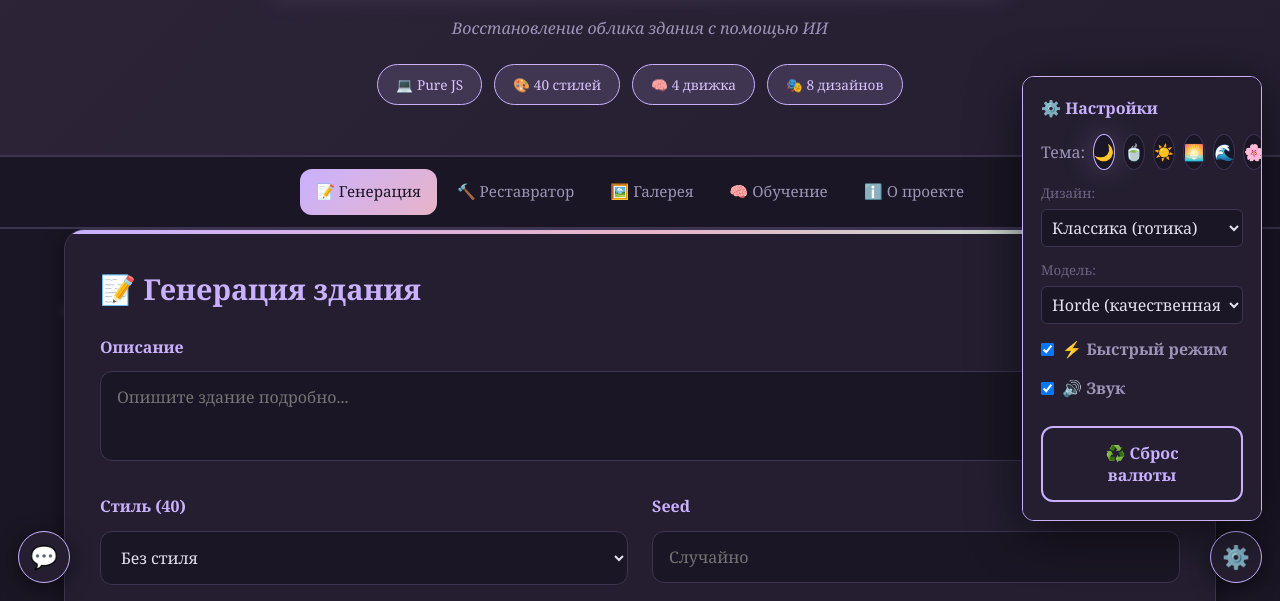
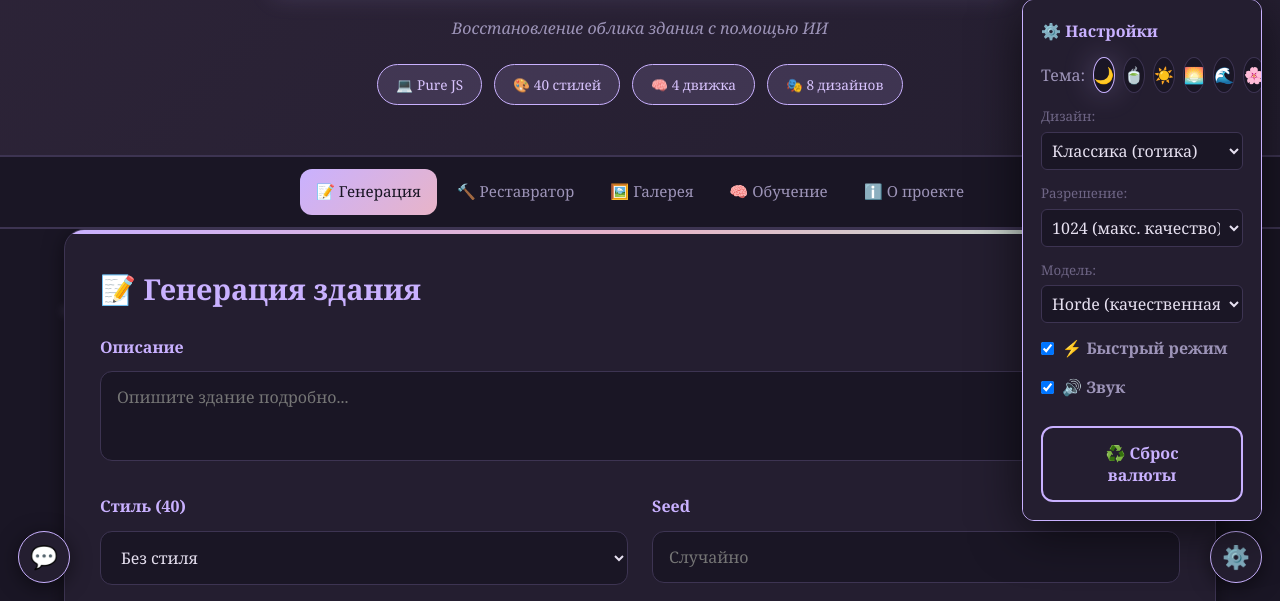
Before and after one commit to Tea-mushroomi/Team-tea-, a plain HTML site: page index.html in a window 1280 px wide. Both pictures are taken after a click on the button "⚙️". Shown: the part 199-800 px from the top of the page. Drawn offline with Linux system fonts and the light colour scheme; a web font is replaced by a local one.

Commit message:
Update index.html

```diff
--- a/index.html
+++ b/index.html
@@ -36,6 +36,14 @@
         </select>
     </div>
     <div class="set-row" style="flex-direction:column;align-items:flex-start;gap:4px;margin-top:8px">
+        <small style="color:var(--text-dim)">Разрешение:</small>
+        <select id="res-select" style="width:100%;padding:6px;background:var(--bg-input);color:var(--text);border:1px solid var(--border);border-radius:6px;font-family:var(--font)">
+            <option value="1024">1024 (макс. качество)</option>
+            <option value="768">768 (баланс)</option>
+            <option value="640">640 (быстро)</option>
+        </select>
+    </div>
+    <div class="set-row" style="flex-direction:column;align-items:flex-start;gap:4px;margin-top:8px">
         <small style="color:var(--text-dim)">Модель:</small>
         <select id="model-select" style="width:100%;padding:6px;background:var(--bg-input);color:var(--text);border:1px solid var(--border);border-radius:6px;font-family:var(--font)">
             <option value="horde">Horde (качественная)</option>
@@ -59,6 +67,7 @@
         <button class="chat-q" data-q="generate">Не генерирует</button>
         <button class="chat-q" data-q="restore">Не реставрирует</button>
         <button class="chat-q" data-q="slow">Долго ждать</button>
+        <button class="chat-q" data-q="diverse">Похожие картинки</button>
         <button class="chat-q" data-q="gallery">Галерея</button>
         <button class="chat-q" data-q="teapot">Картинка чайника</button>
         <button class="chat-q" data-q="emoji">Стикеры на ПК</button>
@@ -130,7 +139,7 @@
         <div class="footer-col"><h4>Датасет</h4><p>Стилей: 40</p></div>
         <div class="footer-col"><h4>Технологии</h4><p>Horde · Sana · Flux · Turbo</p><a class="teapot-link" href="#" id="teapot-link">🫖</a></div>
     </div>
-    <div class="footer-bottom"><p>© 2026 Реставратор фасадов</p></div>
+    <div class="footer-bottom"><p>© 2026 Реставратор фасадов · от чайников с любовью 🫖❤️</p></div>
 </footer>
 
 <script src="script.js"></script>
```
